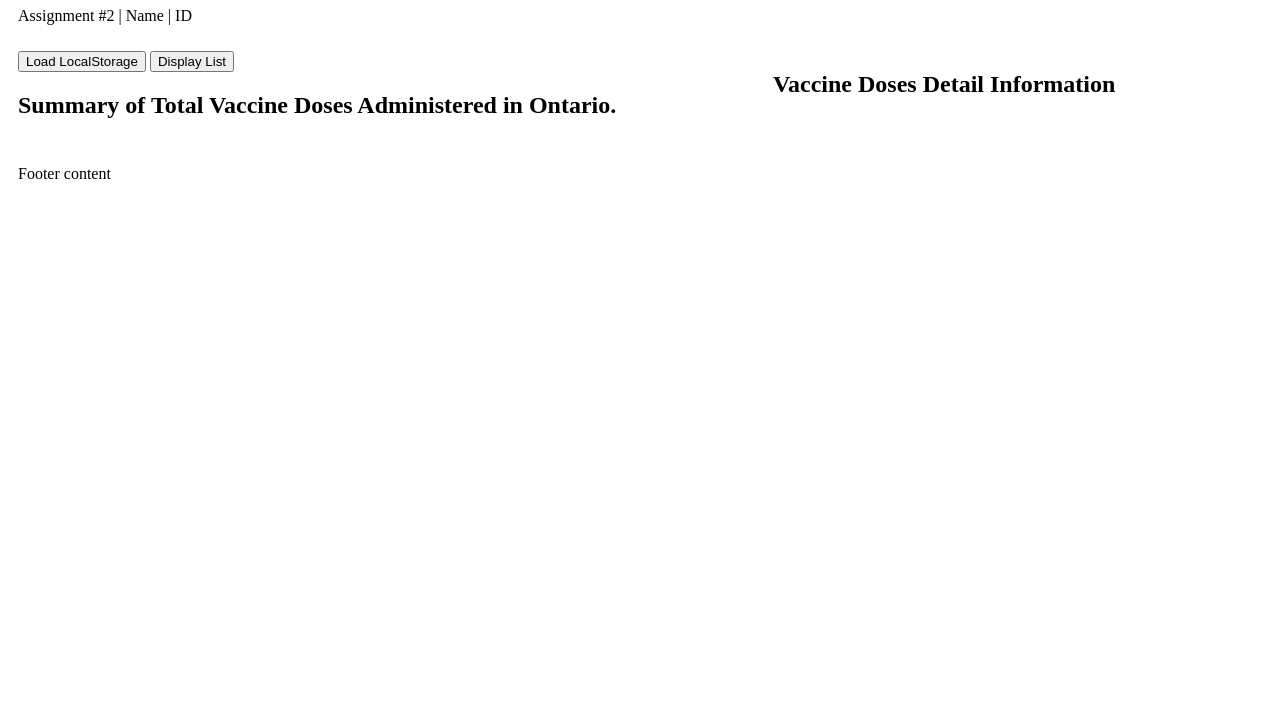
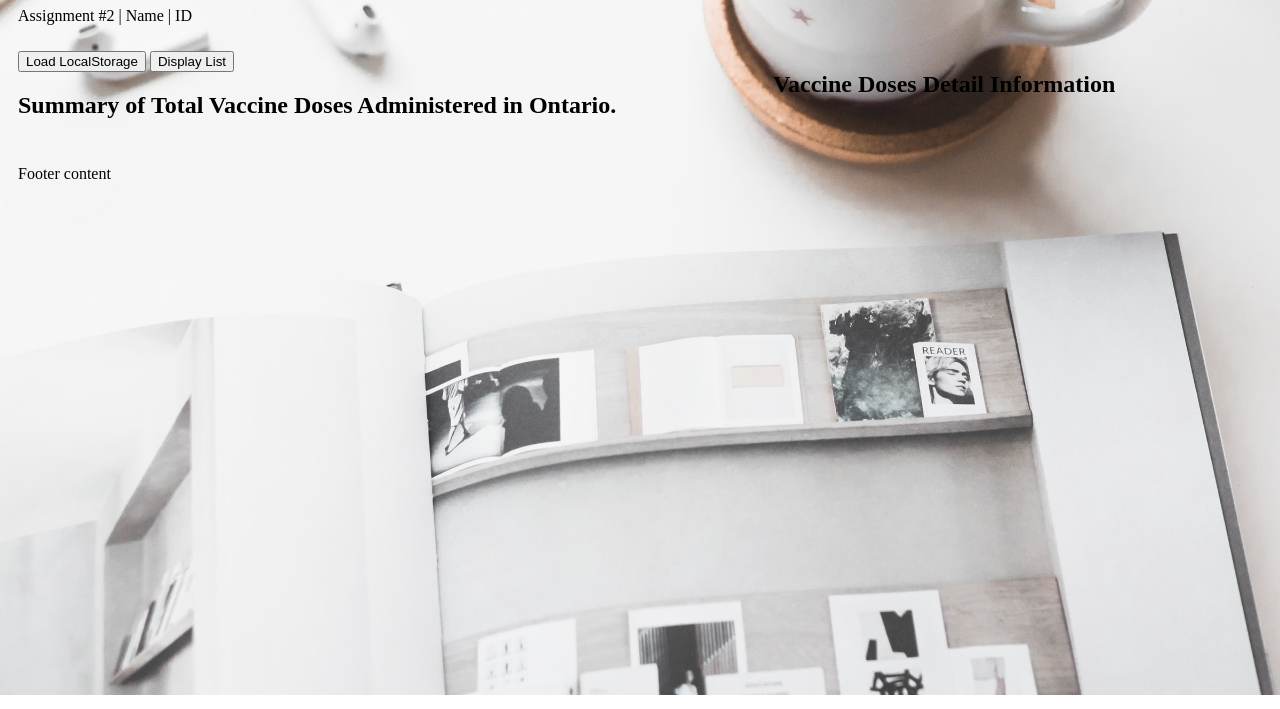
Before and after one commit to bi305/covid-stats, a plain HTML site: page index.html in a window 1280 px wide. Shown: the part 91-800 px from the top of the page. Drawn offline with nearby package versions, Linux system fonts and the light colour scheme.

Commit message:
orientation  :portrait

```diff
--- a/css/main-style.css
+++ b/css/main-style.css
@@ -1,3 +1,9 @@
+body {
+  background-image: url("/images/ben-kolde-UTMq3x6TvaI-unsplash.jpg");
+  background-size: cover;
+  background-position: center;
+  background-repeat: no-repeat;
+}
 .header {
   grid-area: header;
 }
@@ -27,7 +33,8 @@
   overflow-y: auto;
 }
 
-@media screen and (max-width: 796px) {
+/* @media screen and (max-width: 796px) { */
+@media screen and (orientation: portrait) {
   .container {
     display: grid;
 
```
Also changed, not shown: images/ben-kolde-UTMq3x6TvaI-unsplash.jpg (added), images/ben-white-W8Qqn1PmQH0-unsplash.jpg (added), images/xps-yNvVnPcurD8-unsplash.jpg (added).
